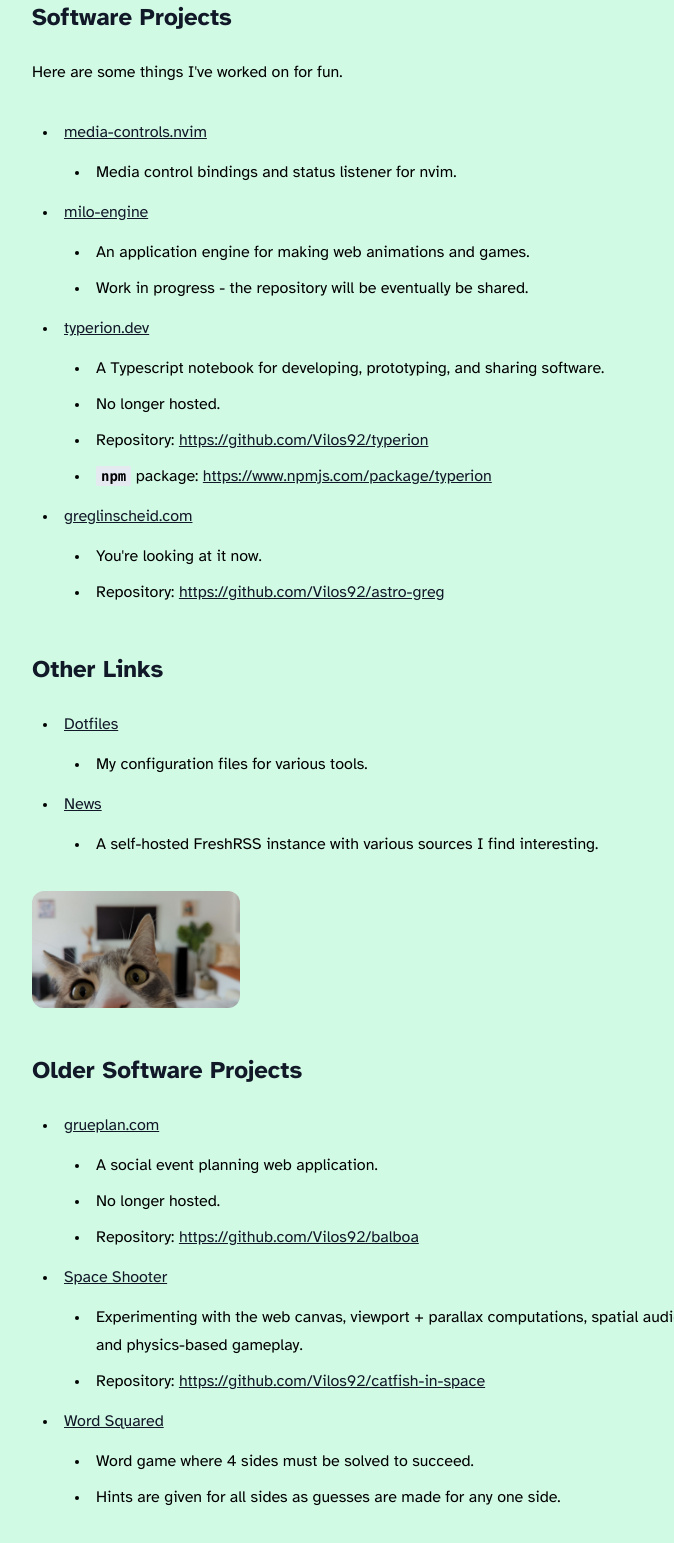
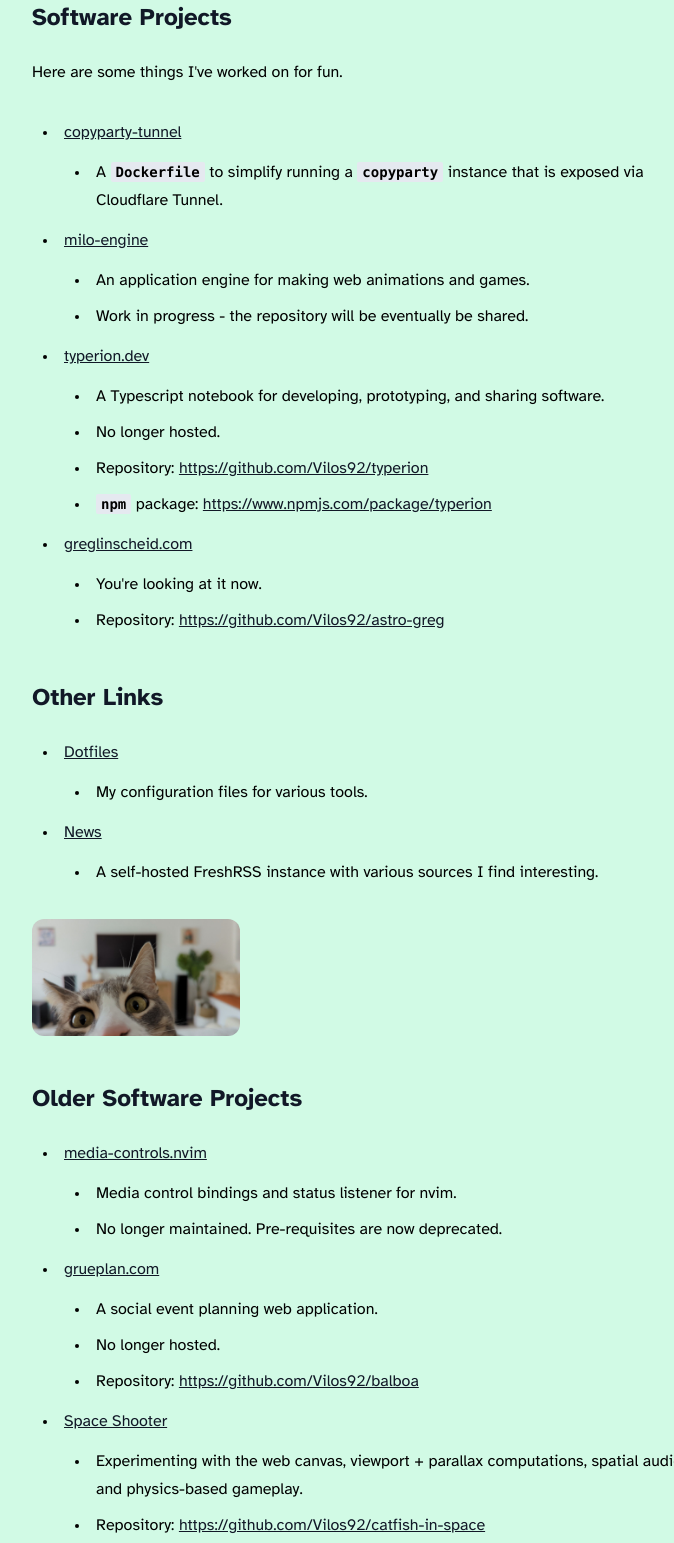
Before and after one commit to Vilos92/astro-greg, an Astro site: page / in a window 1280 px wide. Shown: the part 739-2282 px from the top of the page, without its empty margins (268-942 px from the left). Built offline with nearby package versions, Linux system fonts and the light colour scheme; Astro itself is replaced by a stand-in of ours.

Commit message:
:wrench: copyparty on home page

```diff
--- a/src/pages/index.mdx
+++ b/src/pages/index.mdx
@@ -37,8 +37,8 @@ This is the latest entry: <a href={`/blog/${post.slug}/`}>{post.data.title}</a>
 
 Here are some things I've worked on for fun.
 
-- [media-controls.nvim](https://github.com/Vilos92/media-controls.nvim)
-  - Media control bindings and status listener for nvim.
+- [copyparty-tunnel](https://github.com/Vilos92/copyparty-tunnel)
+  - A `Dockerfile` to simplify running a `copyparty` instance that is exposed via Cloudflare Tunnel.
 - [milo-engine](https://milo-engine.vercel.app/?dev)
   - An application engine for making web animations and games.
   - Work in progress - the repository will be eventually be shared.
@@ -62,6 +62,9 @@ Here are some things I've worked on for fun.
 
 ## Older Software Projects
 
+- [media-controls.nvim](https://github.com/Vilos92/media-controls.nvim)
+  - Media control bindings and status listener for nvim.
+  - No longer maintained. Pre-requisites are now deprecated.
 - [grueplan.com](https://github.com/Vilos92/balboa)
   - A social event planning web application.
   - No longer hosted.
```
